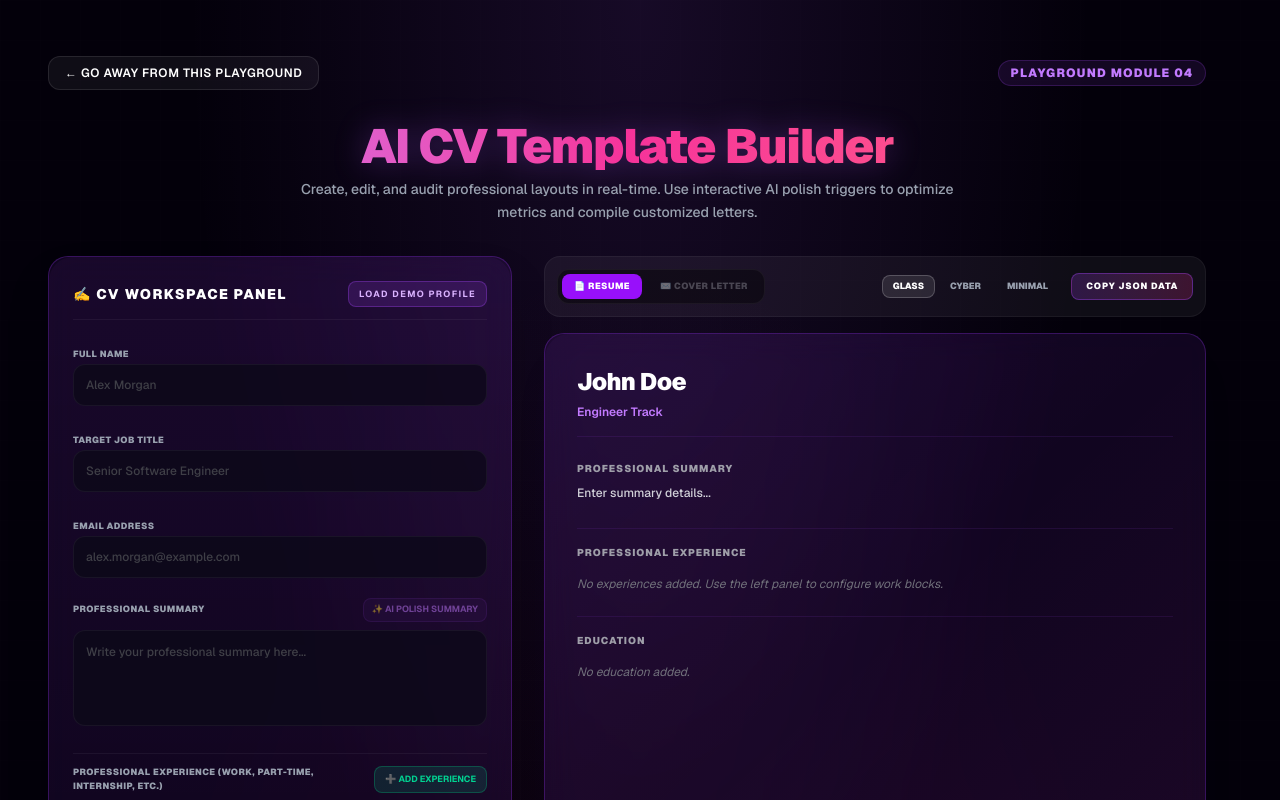
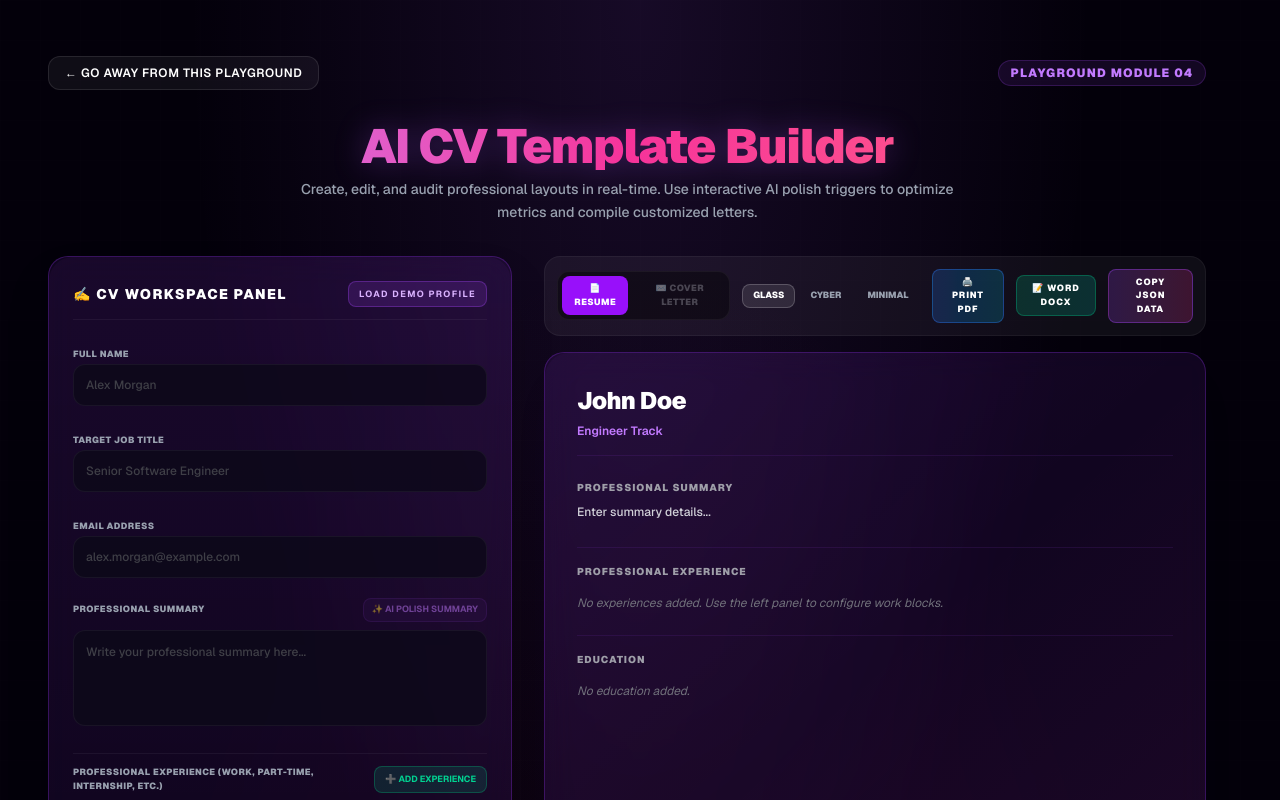
Before and after one commit to ryradit/glassmor-porto, a Next.js app: page /playground/cv-builder/tool in a window 1280 px wide. Shown: the top 800 px of the page. Built offline with nearby package versions, Linux system fonts and the light colour scheme.

Commit message:
feat: add PDF and DOCX export capabilities to CV Builder

```diff
--- a/package.json
+++ b/package.json
@@ -10,14 +10,18 @@
   },
   "dependencies": {
     "@supabase/supabase-js": "^2.106.0",
+    "docx": "^9.6.1",
+    "file-saver": "^2.0.5",
     "next": "^15.5.18",
     "react": "19.1.0",
     "react-dom": "19.1.0",
+    "react-to-print": "^3.3.0",
     "three": "^0.184.0"
   },
   "devDependencies": {
     "@eslint/eslintrc": "^3",
     "@tailwindcss/postcss": "^4",
+    "@types/file-saver": "^2.0.7",
     "@types/node": "^20",
     "@types/react": "^19",
     "@types/react-dom": "^19",
--- a/src/app/playground/cv-builder/tool/page.tsx
+++ b/src/app/playground/cv-builder/tool/page.tsx
@@ -1,7 +1,8 @@
 'use client';
 
-import { useState } from 'react';
+import { useState, useRef } from 'react';
 import Link from 'next/link';
+import { useReactToPrint } from 'react-to-print';
 import {
   improveSummaryAction,
   improveExperienceAction,
@@ -14,6 +15,7 @@ import {
   Certification
 } from '@/lib/cv-builder';
 import universities from '../../../../../universities.json';
+import { exportToDocx } from '@/lib/docx-export';
 
 export default function CVBuilderPage() {
   const [name, setName] = useState<string>('');
@@ -46,6 +48,12 @@ export default function CVBuilderPage() {
   const [skillsError, setSkillsError] = useState<string>('');
   const [uniSearchResults, setUniSearchResults] = useState<Record<number, string[]>>({});
   const [activeEduSearchIdx, setActiveEduSearchIdx] = useState<number | null>(null);
+
+  const componentRef = useRef<HTMLDivElement>(null);
+  const handlePrint = useReactToPrint({
+    contentRef: componentRef,
+    documentTitle: `${name || 'CV'}_Resume`,
+  });
 
   const handleLoadDemo = () => {
     setName('Alex Morgan');
@@ -890,6 +898,20 @@ export default function CVBuilderPage() {
               </div>
 
               <button
+                onClick={() => handlePrint()}
+                className="px-3.5 py-1.5 bg-gradient-to-r from-blue-500/20 to-cyan-500/20 hover:from-blue-500/35 hover:to-cyan-500/35 text-[9px] font-black uppercase tracking-widest rounded-lg border border-blue-500/35 text-white transition-all duration-300"
+              >
+                <span>🖨️ Print PDF</span>
+              </button>
+
+              <button
+                onClick={() => exportToDocx({ name, title, email, summary, experiences, education, hardSkills, softSkills, languages, certifications })}
+                className="px-3.5 py-1.5 bg-gradient-to-r from-emerald-500/20 to-teal-500/20 hover:from-emerald-500/35 hover:to-teal-500/35 text-[9px] font-black uppercase tracking-widest rounded-lg border border-emerald-500/35 text-white transition-all duration-300"
+              >
+                <span>📝 Word DOCX</span>
+              </button>
+
+              <button
                 onClick={handleCopy}
                 className="px-3.5 py-1.5 bg-gradient-to-r from-purple-500/20 to-pink-500/20 hover:from-purple-500/35 hover:to-pink-500/35 text-[9px] font-black uppercase tracking-widest rounded-lg border border-purple-500/35 text-white transition-all duration-300"
               >
@@ -899,12 +921,12 @@ export default function CVBuilderPage() {
           </div>
 
           {/* Dynamic document sheets wrapper */}
-          <div className={`p-8 rounded-3xl border shadow-2xl relative transition-all duration-500 min-h-[600px] overflow-hidden ${
+          <div ref={componentRef} className={`print:w-full print:m-0 print:p-8 print:shadow-none p-8 rounded-3xl border shadow-2xl relative transition-all duration-500 min-h-[600px] overflow-hidden ${
             template === 'glass'
-              ? 'glass-card border-purple-500/10 text-gray-200 shadow-purple-950/5'
+              ? 'glass-card border-purple-500/10 text-gray-200 shadow-purple-950/5 print:bg-white print:text-black print:border-none'
               : template === 'cyber'
-              ? 'bg-[#030108] border-[#29173d] text-cyan-300 shadow-2xl font-mono'
-              : 'bg-white border-zinc-200 text-zinc-800 font-sans shadow-lg'
+              ? 'bg-[#030108] border-[#29173d] text-cyan-300 shadow-2xl font-mono print:bg-white print:text-black print:border-none'
+              : 'bg-white border-zinc-200 text-zinc-800 font-sans shadow-lg print:border-none'
           }`}>
             <div className="absolute inset-0 bg-gradient-to-br from-purple-500/5 via-transparent to-pink-500/5 pointer-events-none rounded-3xl" />
 
--- /dev/null
+++ b/src/lib/docx-export.ts
@@ -0,0 +1,216 @@
+import { Document, Packer, Paragraph, TextRun, HeadingLevel, BorderStyle } from 'docx';
+import { saveAs } from 'file-saver';
+import { CVData } from './cv-builder';
+
+export const exportToDocx = async (data: CVData) => {
+  const sections: any[] = [];
+
+  // 1. Header (Name & Contact)
+  sections.push(
+    new Paragraph({
+      text: data.name,
+      heading: HeadingLevel.HEADING_1,
+    }),
+    new Paragraph({
+      children: [
+        new TextRun({ text: data.title, bold: true, color: "555555" }),
+        new TextRun({ text: ` | ${data.email}`, color: "555555" }),
+      ],
+      spacing: { after: 200 },
+    })
+  );
+
+  // 2. Summary
+  if (data.summary) {
+    sections.push(
+      new Paragraph({
+        text: "Professional Summary",
+        heading: HeadingLevel.HEADING_2,
+        spacing: { before: 200, after: 100 },
+        border: { bottom: { color: "cccccc", space: 1, style: BorderStyle.SINGLE, size: 6 } },
+      }),
+      new Paragraph({
+        text: data.summary,
+        spacing: { after: 200 },
+      })
+    );
+  }
+
+  // 3. Experience
+  if (data.experiences && data.experiences.length > 0) {
+    sections.push(
+      new Paragraph({
+        text: "Experience",
+        heading: HeadingLevel.HEADING_2,
+        spacing: { before: 200, after: 100 },
+        border: { bottom: { color: "cccccc", space: 1, style: BorderStyle.SINGLE, size: 6 } },
+      })
+    );
+
+    data.experiences.forEach((exp) => {
+      sections.push(
+        new Paragraph({
+          children: [
+            new TextRun({ text: exp.role, bold: true }),
+            new TextRun({ text: ` - ${exp.company}` }),
+          ],
+          spacing: { before: 100 },
+        }),
+        new Paragraph({
+          children: [
+            new TextRun({ text: exp.period, italics: true, color: "777777" }),
+            new TextRun({ text: exp.type ? ` (${exp.type})` : '', italics: true, color: "777777" }),
+          ],
+          spacing: { after: 100 },
+        })
+      );
+
+      if (exp.bullets) {
+        const bulletPoints = exp.bullets.split('\n').map(b => b.trim().replace(/^[-•]\s*/, '')).filter(b => b.length > 0);
+        bulletPoints.forEach((bullet) => {
+          sections.push(
+            new Paragraph({
+              text: bullet,
+              bullet: { level: 0 },
+            })
+          );
+        });
+      }
+    });
+  }
+
+  // 4. Education
+  if (data.education && data.education.length > 0) {
+    sections.push(
+      new Paragraph({
+        text: "Education",
+        heading: HeadingLevel.HEADING_2,
+        spacing: { before: 400, after: 100 },
+        border: { bottom: { color: "cccccc", space: 1, style: BorderStyle.SINGLE, size: 6 } },
+      })
+    );
+
+    data.education.forEach((edu) => {
+      sections.push(
+        new Paragraph({
+          children: [
+            new TextRun({ text: edu.institution, bold: true }),
+            new TextRun({ text: ` - ${edu.cityCountry}` }),
+          ],
+          spacing: { before: 100 },
+        }),
+        new Paragraph({
+          children: [
+            new TextRun({ text: edu.degree, italics: true }),
+          ],
+        }),
+        new Paragraph({
+          children: [
+            new TextRun({ text: edu.period, color: "777777" }),
+            new TextRun({ text: edu.gpa ? ` | GPA: ${edu.gpa}` : '', color: "777777" }),
+          ],
+          spacing: { after: 100 },
+        })
+      );
+
+      if (edu.awards) {
+        sections.push(new Paragraph({ text: `Awards: ${edu.awards}`, bullet: { level: 0 } }));
+      }
+      if (edu.thesis) {
+        sections.push(new Paragraph({ text: `Thesis: ${edu.thesis}`, bullet: { level: 0 } }));
+      }
+    });
+  }
+
+  // 5. Skills
+  if (data.hardSkills || data.softSkills) {
+    sections.push(
+      new Paragraph({
+        text: "Skills",
+        heading: HeadingLevel.HEADING_2,
+        spacing: { before: 400, after: 100 },
+        border: { bottom: { color: "cccccc", space: 1, style: BorderStyle.SINGLE, size: 6 } },
+      })
+    );
+
+    if (data.hardSkills) {
+      sections.push(new Paragraph({
+        children: [
+          new TextRun({ text: "Technical: ", bold: true }),
+          new TextRun({ text: data.hardSkills }),
+        ],
+      }));
+    }
+    if (data.softSkills) {
+      sections.push(new Paragraph({
+        children: [
+          new TextRun({ text: "Soft Skills: ", bold: true }),
+          new TextRun({ text: data.softSkills }),
+        ],
+      }));
+    }
+  }
+
+  // 6. Certifications
+  if (data.certifications && data.certifications.length > 0) {
+    sections.push(
+      new Paragraph({
+        text: "Certifications",
+        heading: HeadingLevel.HEADING_2,
+        spacing: { before: 400, after: 100 },
+        border: { bottom: { color: "cccccc", space: 1, style: BorderStyle.SINGLE, size: 6 } },
+      })
+    );
+
+    data.certifications.forEach((cert) => {
+      sections.push(
+        new Paragraph({
+          children: [
+            new TextRun({ text: cert.name, bold: true }),
+            new TextRun({ text: ` (${cert.date})`, color: "777777" }),
+          ],
+        }),
+        new Paragraph({
+          children: [
+            new TextRun({ text: cert.issuer }),
+            new TextRun({ text: cert.link ? ` - ${cert.link}` : '', color: "555555", italics: true }),
+          ],
+          spacing: { after: 100 },
+        })
+      );
+    });
+  }
+
+  // 7. Languages
+  if (data.languages && data.languages.length > 0) {
+    sections.push(
+      new Paragraph({
+        text: "Languages",
+        heading: HeadingLevel.HEADING_2,
+        spacing: { before: 400, after: 100 },
+        border: { bottom: { color: "cccccc", space: 1, style: BorderStyle.SINGLE, size: 6 } },
+      })
+    );
+
+    data.languages.forEach((lang) => {
+      sections.push(
+        new Paragraph({
+          children: [
+            new TextRun({ text: lang.name, bold: true }),
+            new TextRun({ text: ` - ${lang.proficiency}` }),
+          ],
+        })
+      );
+    });
+  }
+
+  const doc = new Document({
+    sections: [{
+      properties: {},
+      children: sections,
+    }],
+  });
+
+  const blob = await Packer.toBlob(doc);
+  saveAs(blob, `${data.name.replace(/\s+/g, '_') || 'Resume'}.docx`);
+};
```
Also changed, not shown: 1 other file (tests, documents, lock files or other folders).
